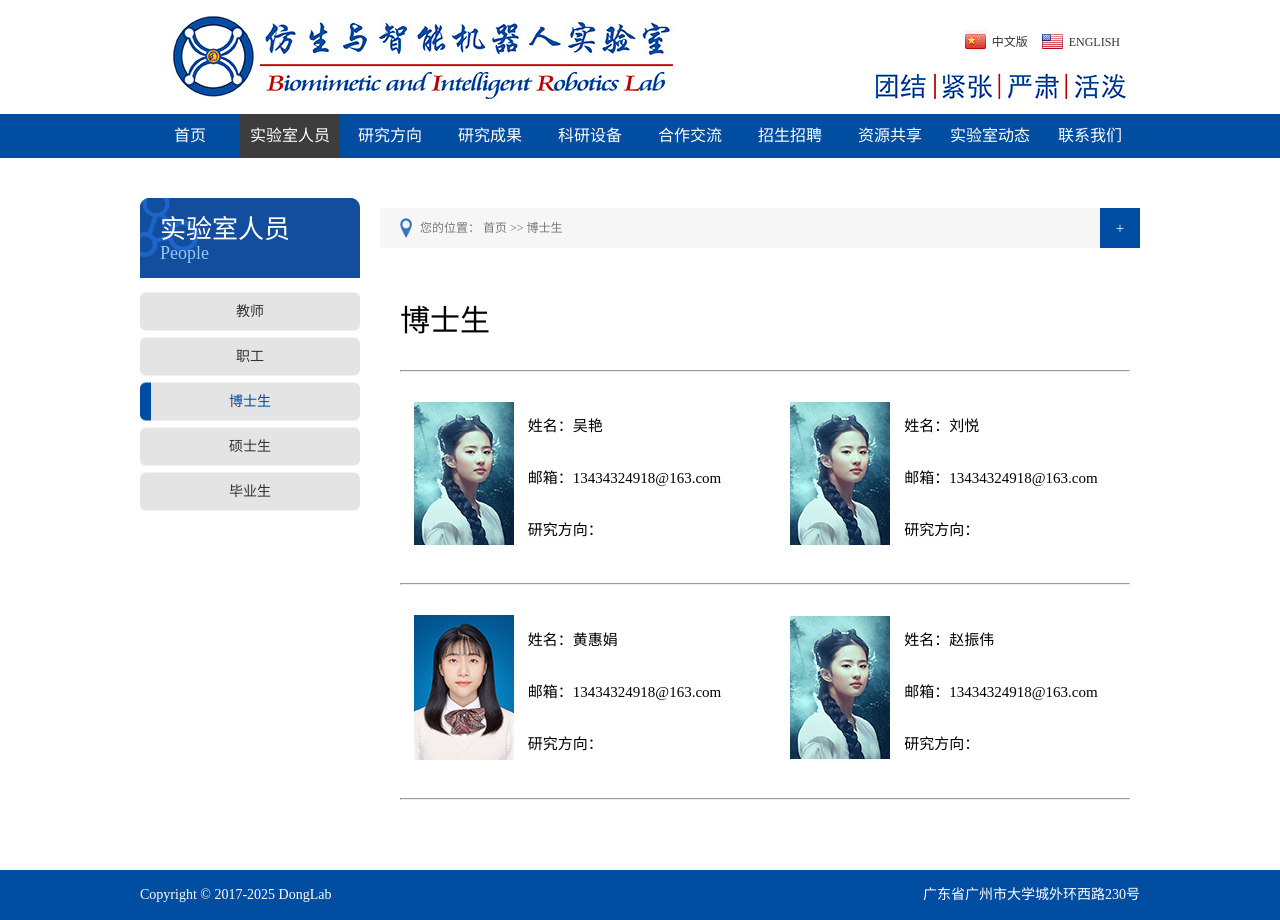
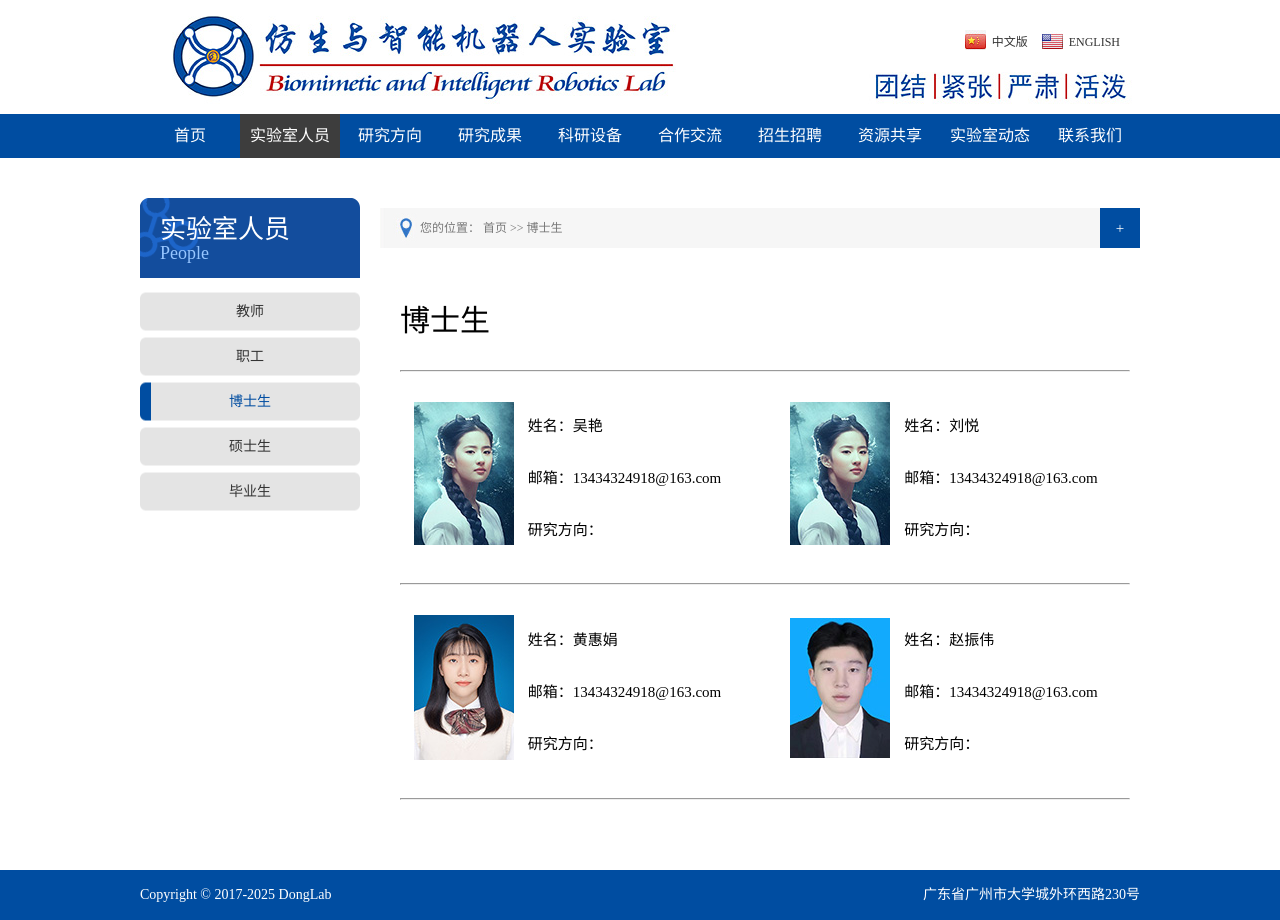
Before and after one commit to zhanweimin2021/zhanweimin2021.github.io, a Jekyll site: the page built from pages/doctor.html, in a window 1280 px wide. Built offline with Jekyll 4.4.1, drawn with Linux system fonts in a browser that asks for light colours.

Commit message:
Update doctor.html

```diff
--- a/pages/doctor.html
+++ b/pages/doctor.html
@@ -29,7 +29,7 @@
           <td width="120"><p align="center"><img src="/images/staff/huanghuijuan.jpg"></p></td>
           <td width="235"><p>姓名：黄惠娟</p><br><p>邮箱：13434324918@163.com</p><br><p>研究方向：</p></td>
           <td width="20"></td>
-          <td width="120"><p align="center"><img src="/images/staff/moyayong.jpg"></p></td>
+          <td width="120"><p align="center"><img src="/images/staff/zhaozhenwei.jpg"></p></td>
           <td width="235"><p>姓名：赵振伟</p><br><p>邮箱：13434324918@163.com</p><br><p>研究方向：</p></td>
         </tr>
       </table>
```
